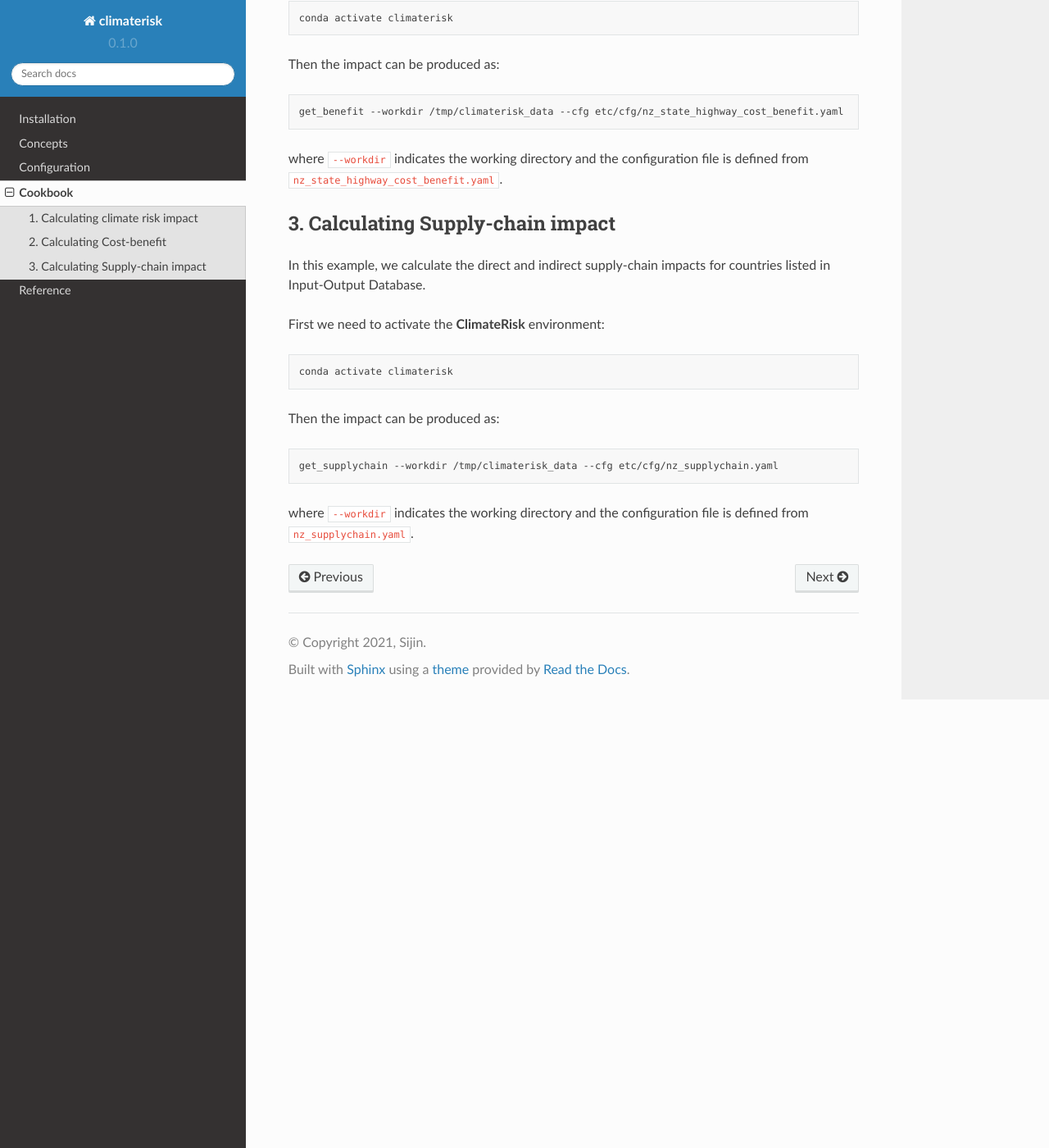
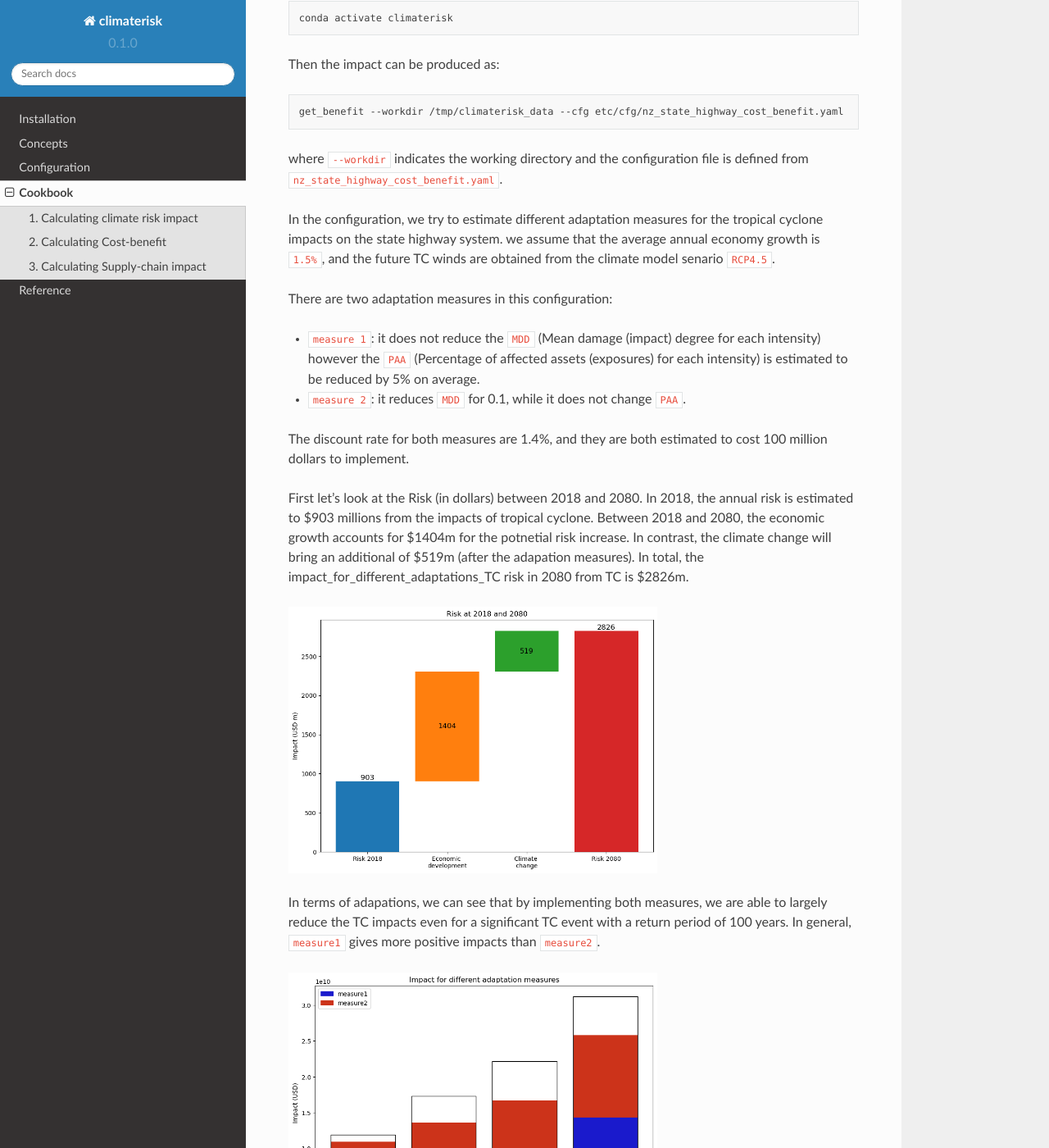
Before and after one commit to jzanetti/ClimateRisk, a Sphinx documentation site: the page built from doc/source/Cookbook.rst, in a window 1280 px wide and 1400 px high, scrolled down 1657 px. Shown: the whole window at 82% size. Built offline with Sphinx 7.4.7 and the Read the Docs theme 2.0.0, drawn with Linux system fonts in a browser that asks for light colours.

Commit message:
update doc

```diff
--- a/doc/source/Cookbook.rst
+++ b/doc/source/Cookbook.rst
@@ -52,6 +52,29 @@ Then the impact can be produced as:
 
 where ``--workdir`` indicates the working directory and the configuration file is defined from ``nz_state_highway_cost_benefit.yaml``.
 
+In the configuration, we try to estimate different adaptation measures for the tropical cyclone impacts on the state highway system.
+we assume that the average annual economy growth is ``1.5%``, and the future TC winds are obtained from the climate model senario ``RCP4.5``.
+
+There are two adaptation measures in this configuration:
+
+- ``measure 1``: it does not reduce the ``MDD`` (Mean damage (impact) degree for each intensity) however the ``PAA`` (Percentage of affected assets (exposures) for each intensity) is estimated to be reduced by 5% on average.
+- ``measure 2``: it reduces ``MDD`` for 0.1, while it does not change ``PAA``.
+
+The discount rate for both measures are 1.4%, and they are both estimated to cost 100 million dollars to implement.
+
+First let's look at the Risk (in dollars) between 2018 and 2080. In 2018, the annual risk is estimated to $903 millions from the impacts of tropical cyclone.
+Between 2018 and 2080, the economic growth accounts for $1404m for the potnetial risk increase. In contrast, the climate change will bring an additional of $519m (after the adapation measures).
+In total, the impact_for_different_adaptations_TC risk in 2080 from TC is $2826m.
+
+.. image:: img/risk_TC.png
+   :width: 450
+
+In terms of adapations, we can see that by implementing both measures, we are able to largely reduce the TC impacts even for a significant TC event with a return period of 100 years.
+In general, ``measure1`` gives more positive impacts than ``measure2``.
+
+.. image:: img/impact_for_different_adaptations_TC.png
+   :width: 450
+
 3. Calculating Supply-chain impact
 ==========
 
```
Also changed, not shown: doc/source/img/efc_TC.png (added), doc/source/img/impact_for_different_adaptations_TC.png (added), doc/source/img/risk_TC.png (added), 4 other files.
